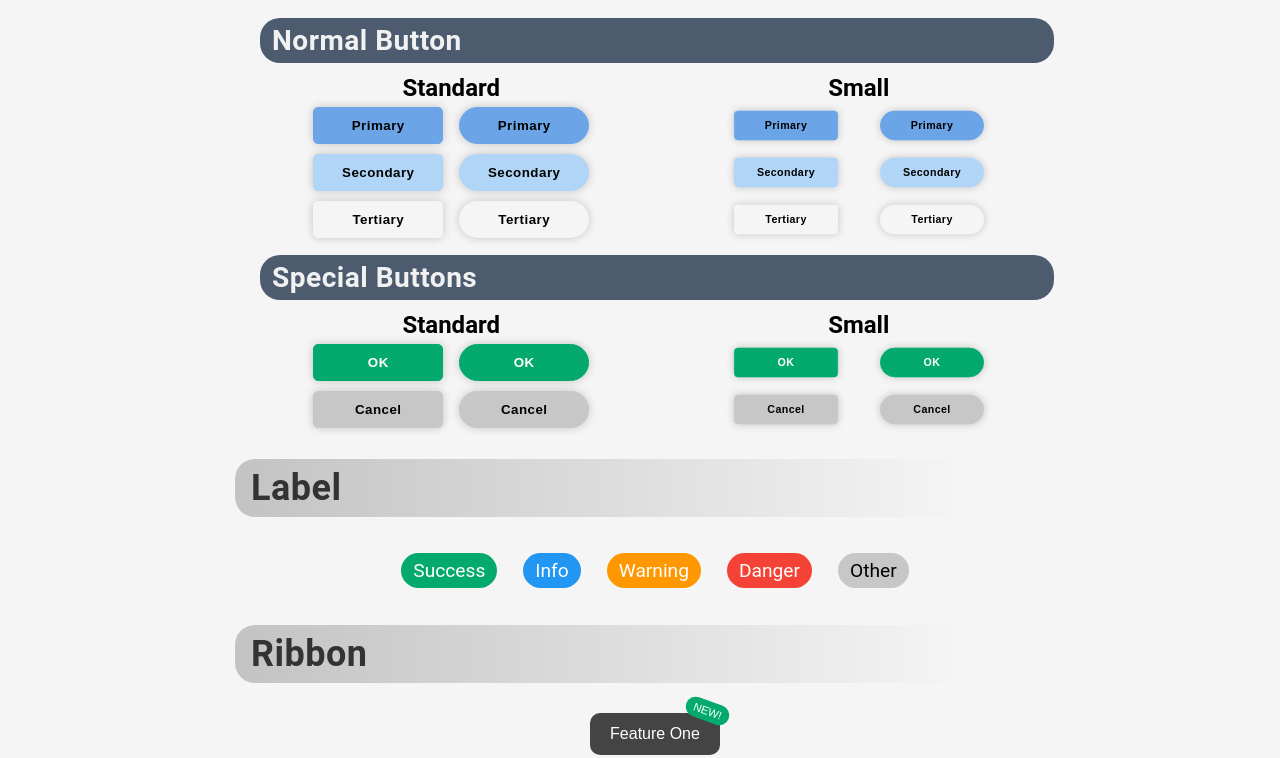
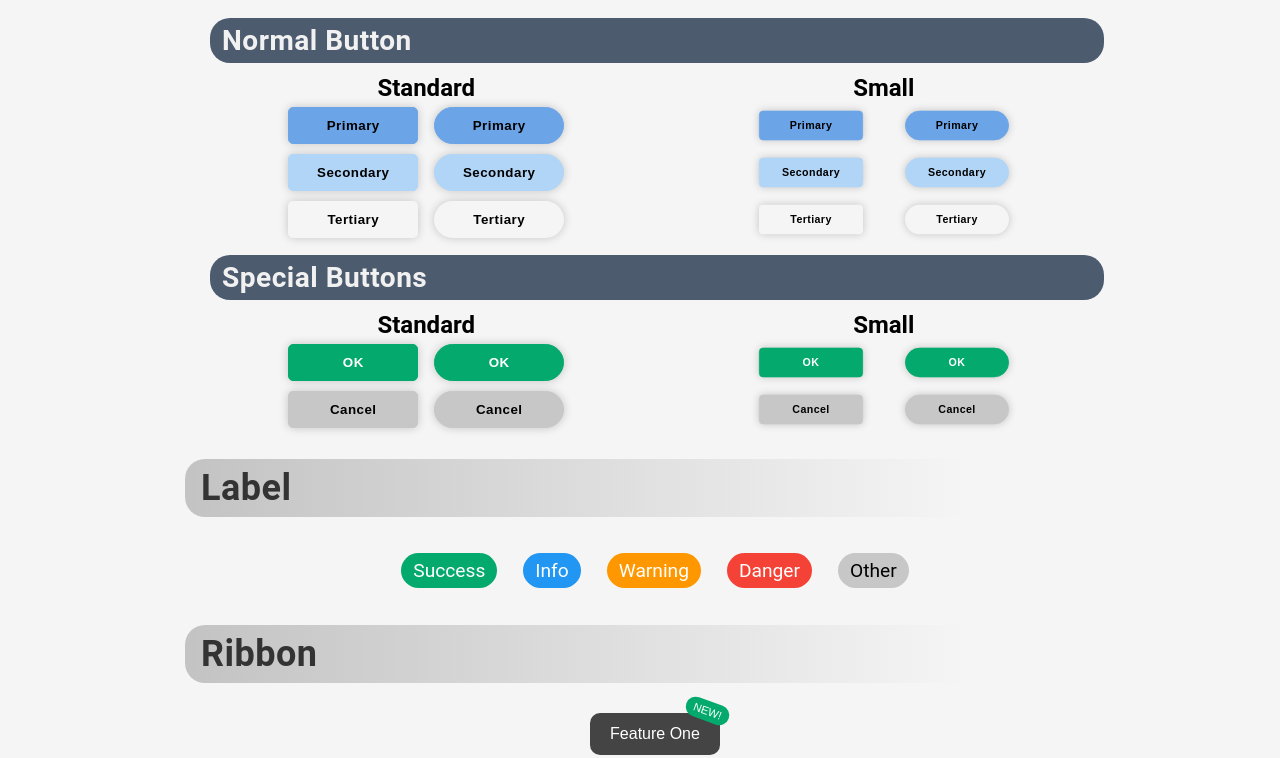
Before and after one commit to PRBDUDE/SCSS-Playground, a website: page src/index.html in a window 1280 px wide. Shown: the part 388-1146 px from the top of the page. Drawn offline with nearby package versions, Linux system fonts and the light colour scheme; files that its build step writes are made by us from their sources.

Commit message:
add corners add formulas for h2 and h3 width

```diff
--- a/src/css/_base.scss
+++ b/src/css/_base.scss
@@ -1,6 +1,13 @@
 @use "color";
 @use "label";
+@use "corners";
 @use "ribbon";
+
+$base-container-max-width: 900px;
+$base-container-margin: 0 0 0 30px;
+
+$h2-max-width: calc($base-container-max-width - 150px);
+$h3-width: calc($base-container-max-width - 30px);
 
 :root {
     box-sizing: border-box;
@@ -29,12 +36,10 @@ header {
 
 h2 {
     padding: 8px 16px;
-    max-width: 700px;
+    max-width: $h2-max-width;
     color: color.$h2-text-color;
-    border-top-left-radius: 20px;
-    border-bottom-left-radius: 20px;
-    background-image: -moz-linear-gradient(90deg, color.$h2-start-color 0%, color.$site-background-color 100%);
-    background-image: linear-gradient(90deg, color.$h2-start-color 0%, color.$site-background-color 100%);
+    @include corners.rounded-left(20px);
+    @include color.background-liner-gradient(color.$h2-start-color, color.$site-background-color);
     letter-spacing: 0.02rem;
     margin: 0 0 0 10px;
     margin-block-start: 0.73em;
@@ -43,7 +48,7 @@ h2 {
 
 h3 {
     padding: 6px 12px;
-    width: calc(100% - 30px);
+    width: $h3-width;
     background-color: color.$h3-background-color;
     color: color.$h3-text-color;
     border-radius: 20px;
@@ -60,11 +65,10 @@ h4 {
 .main-container {
     margin: 0 auto 4em auto;
     width: fit-content;
-    //border: 2px solid red;
 
     .container {
-        max-width: 800px;
-        margin: 0 0 0 30px;
+        max-width: $base-container-max-width;
+        margin: $base-container-margin;
 
         .container {
             margin: unset;
```
